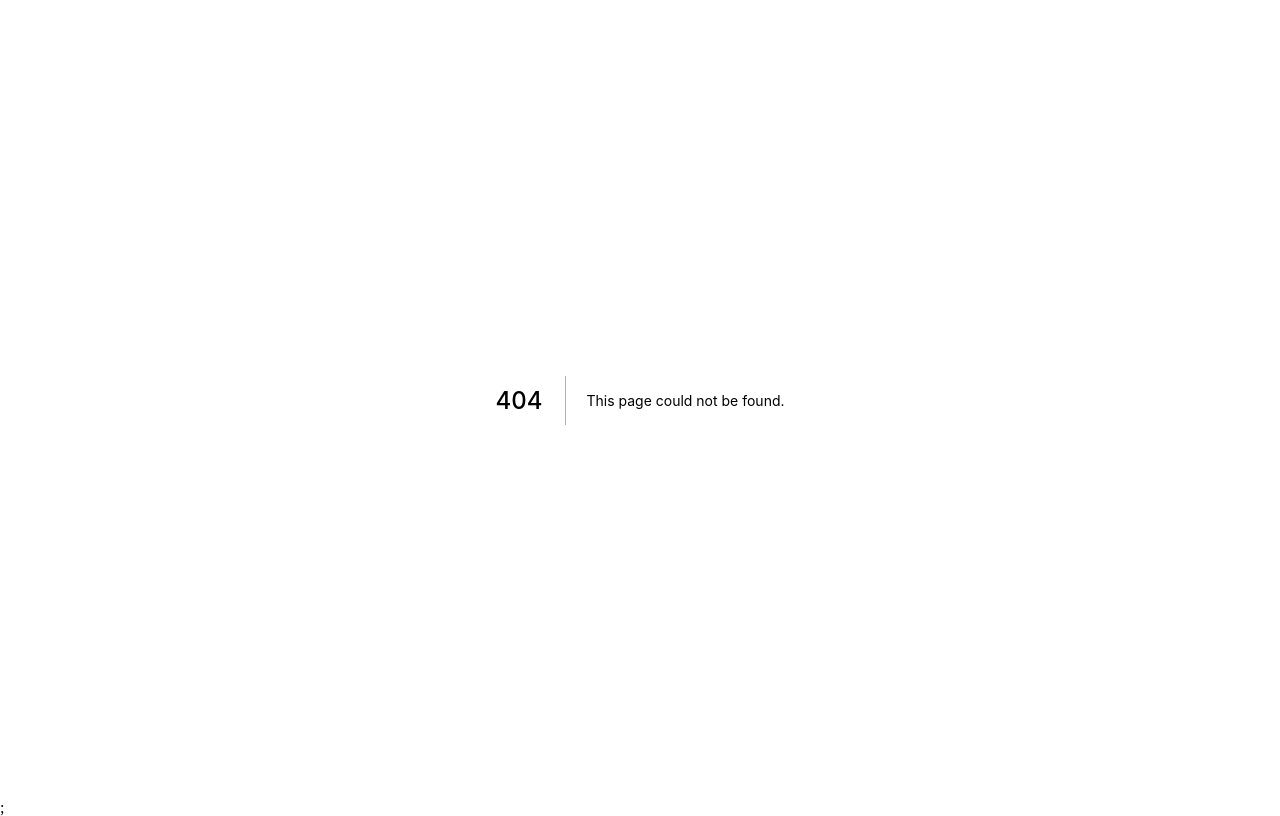
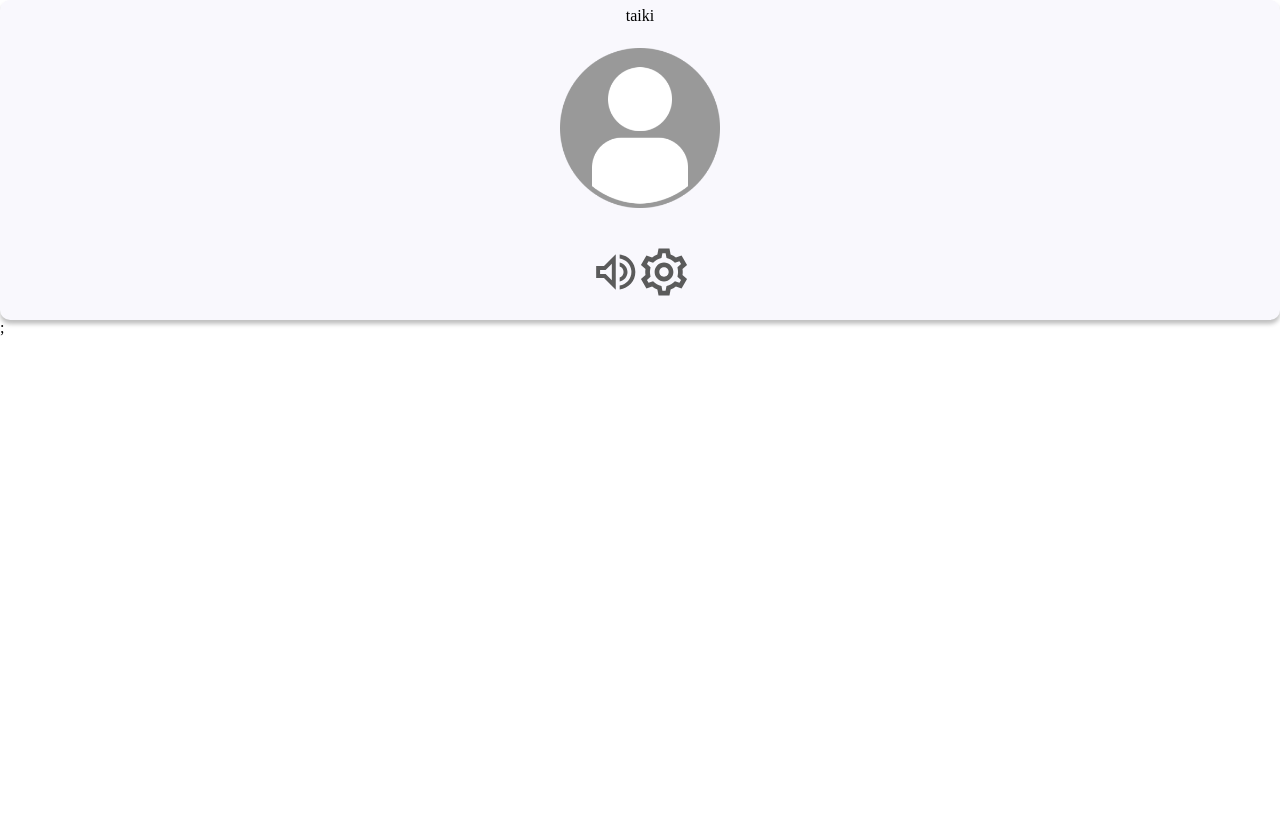
Before and after one commit to cyder222/voicechat-app-front, a Next.js app: page /playground in a window 1280 px wide. Before the commit this address had no page. Built offline with nearby package versions, Linux system fonts and the light colour scheme.

Commit message:
作業用コミット

```diff
--- a/components/molecules/room-user-card/room-user-card.tsx
+++ b/components/molecules/room-user-card/room-user-card.tsx
@@ -1,11 +1,47 @@
 import styled from "styled-components";
+import IconButton from "../../atomic/button/icon-button/icon-button";
 
 const CardWrapper = styled.div`
   display: flex;
   flex-direction: column;
+  align-items: center;
+  padding: 8px 16px;
+
+  background: #F9F8FD;
+  box-shadow: 0px 4px 4px rgba(0, 0, 0, 0.25);
+  border-radius: 10px;
+`;
+const Name = styled.div``;
+const UserImage = styled.img`
   width: 100%;
+  max-width: 160px;
+  padding: 24px;
+`;
+const FlexRow = styled.div`
+  display: flex;
+  flex-direction: row;
+  padding: 16px;
 `;
 
-export const RoomUserCard = (props: RoomUserCardProps) => {
-  <CardWrapper></CardWrapper>;
+export interface RoomUserCardProps {
+  name: string;
+  image?: string | null;
+  volume: number;
+  isMute: boolean;
+  isVoicing: boolean;
+  width?: string;
+  height?: string;
 };
+
+export const RoomUserCard = (props: RoomUserCardProps): JSX.Element => {
+  return(
+  <CardWrapper>
+    <Name>{props.name}</Name>
+    <UserImage src={props.image != null ? props.image : "/img/default-user.png"}></UserImage>
+    <FlexRow>
+      <IconButton src={"/img/speaker-normal.svg"} width={"48px"} height={"48px"}></IconButton>
+      <IconButton src={"/img/setting_btn.svg"} width={"48px"} height={"48px"}></IconButton>
+    </FlexRow>
+  </CardWrapper>
+  );
+};
--- a/pages/index.tsx
+++ b/pages/index.tsx
@@ -19,7 +19,7 @@ import { LoginController } from "../components/auth/login-controller";
 import CreateRoomDialog from "../components/molecules/create-room-dialog/create-room-dialog";
 import { HeaderComponent } from "../components/organisms/header";
 import { asyncFetchCurrentUser } from "../redux/db/user/async-actions";
-import { useUserState } from "../redux/db/user/selectors";
+import { userSelector } from "../redux/db/user/selectors";
 
 const MainViewWrapper = styled.div`
   display: flex;
@@ -106,7 +106,7 @@ export default function Home(): JSX.Element {
         <link rel="icon" href="/favicon.ico" />
       </Head>
       <main>
-        <HeaderComponent userState={useUserState().user}></HeaderComponent>
+        <HeaderComponent userState={UserSelector().user}></HeaderComponent>
         <MainViewWrapper>
           <MainViewContentWrapper>
             <MainViewSubject>好きな声で好きを話そう</MainViewSubject>
--- /dev/null
+++ b/pages/playground/index.tsx
@@ -0,0 +1,10 @@
+import React from "react";
+import { RoomUserCard } from "../../components/molecules/room-user-card/room-user-card";
+
+export default function PlayGround(): JSX.Element {
+    return(
+        <div>
+            <RoomUserCard name={"taiki"} volume={50} isMute={false} isVoicing={false} image={null}></RoomUserCard>
+        </div>
+    );
+}
--- a/pages/room/[rid].tsx
+++ b/pages/room/[rid].tsx
@@ -7,7 +7,7 @@ import { getVoiceChatApi } from "../../api-fetch/index";
 import { LoginController } from "../../components/auth/login-controller";
 import { config } from "../../config/constants";
 import { asyncFetchCurrentUser } from "../../redux/db/user/async-actions";
-import { useUserState } from "../../redux/db/user/selectors";
+import { useUsersState } from "../../redux/db/user/selectors";
 
 const MainViewWrapper = styled.div`
   display: flex;
```
Also changed, not shown: public/img/default-user.png (added), public/img/speaker-normal.svg (added).
